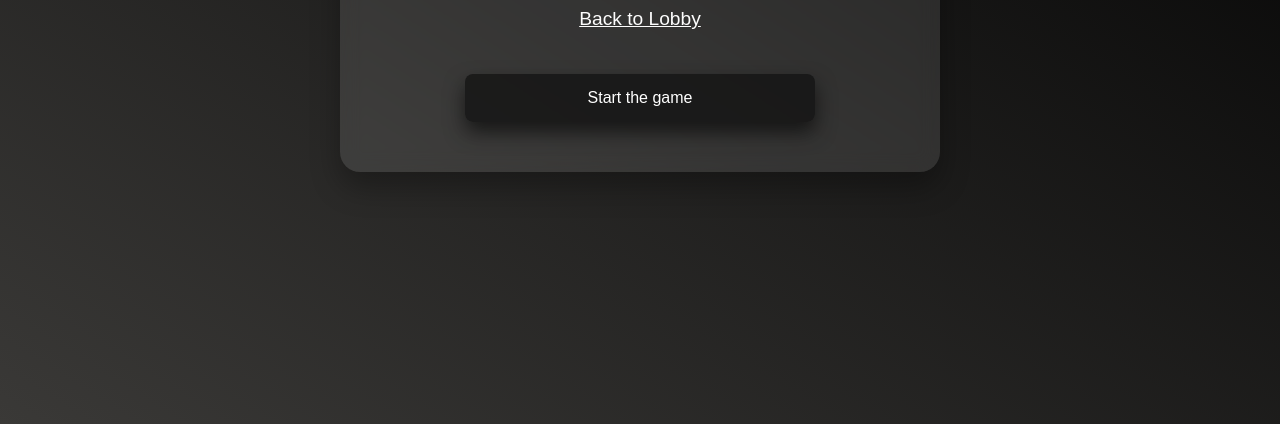
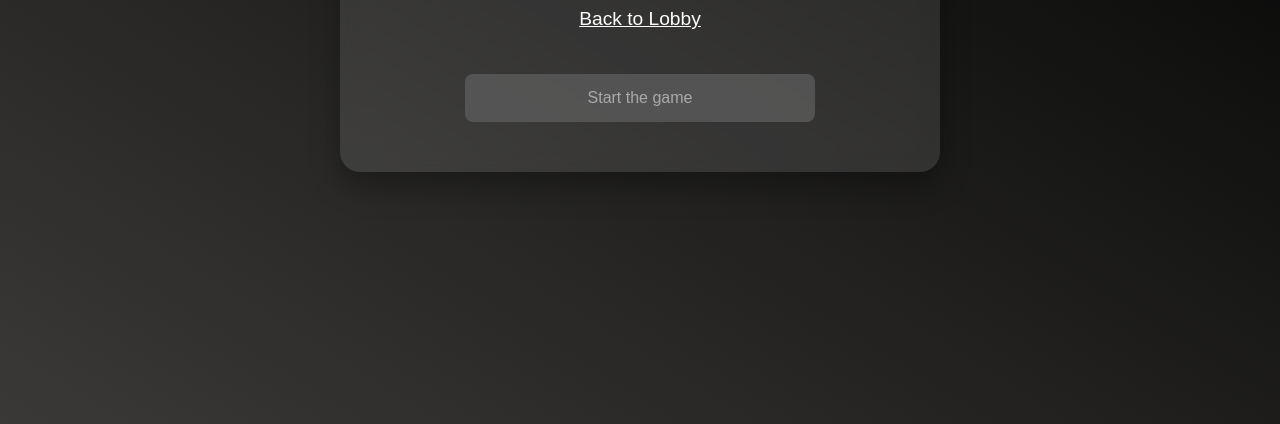
Before and after one commit to Butterfly2112/Race01, a website: page views/room.html in a window 1280 px wide. Shown: the part 376-800 px from the top of the page. Drawn offline with Linux system fonts and the light colour scheme.

Commit message:
changed button in the room

```diff
--- a/public/css/style.css
+++ b/public/css/style.css
@@ -201,6 +201,21 @@ button[type="submit"]:hover {
     transform: translateY(-3px);
 }
 
+button#start_the_game {
+    transition: background 0.3s ease, box-shadow 0.3 ease;
+}
+
+button#start_the_game:disabled {
+    background-color: #5c5c5c;
+    color: #c7c7c7;
+    cursor: not-allowed;
+    box-shadow: none;
+    opacity: 0.8;
+    transform: none;
+}
+
+button#start_the_game:disabled:hover { transform: none; }
+
 .container p a {
     color: #fdfdfd;
     text-decoration: underline;
--- a/views/room.html
+++ b/views/room.html
@@ -14,7 +14,7 @@
         <div id="game-area">
         </div>
         <p><a href="/lobby">Back to Lobby</a></p>
-        <button disabled>Start the game</button>
+        <button id="start_the_game" disabled>Start the game</button>
     </div>
 
     <script src="/scripts/room.js" type="module"></script>
```
